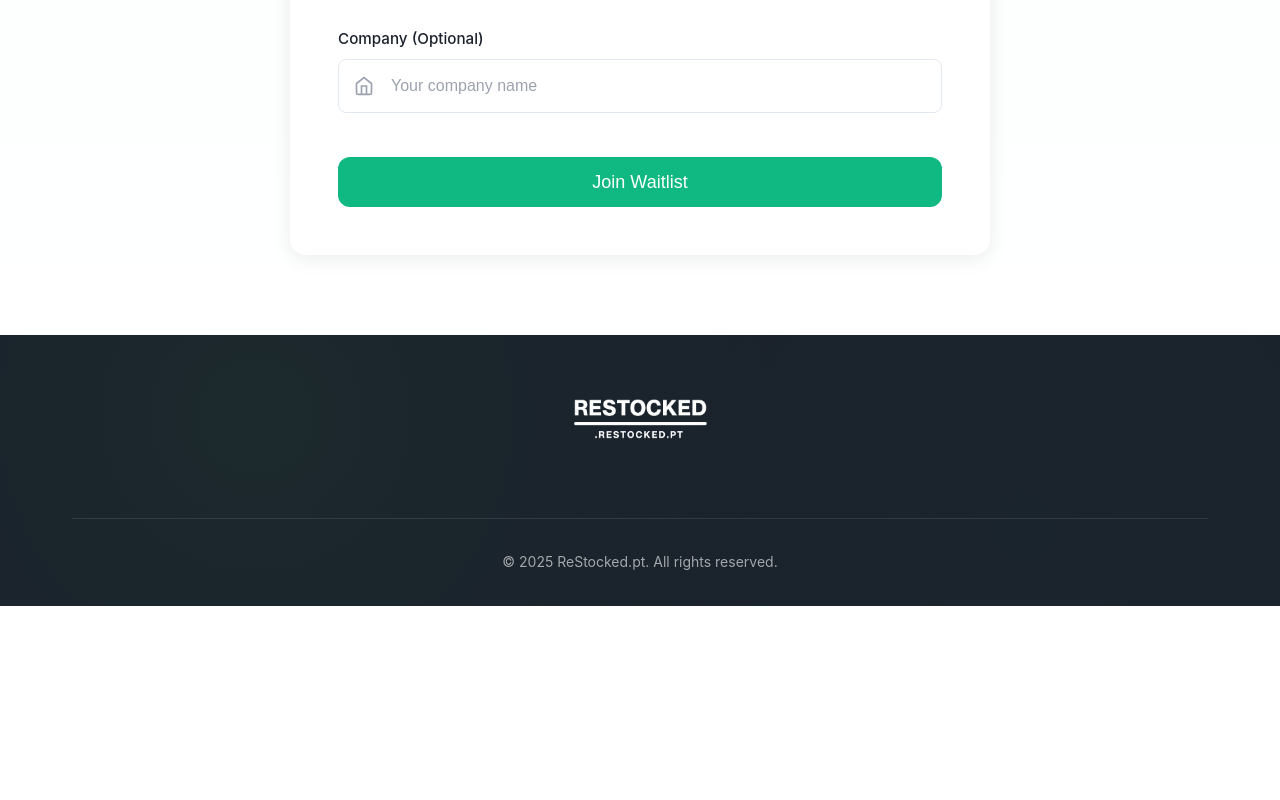
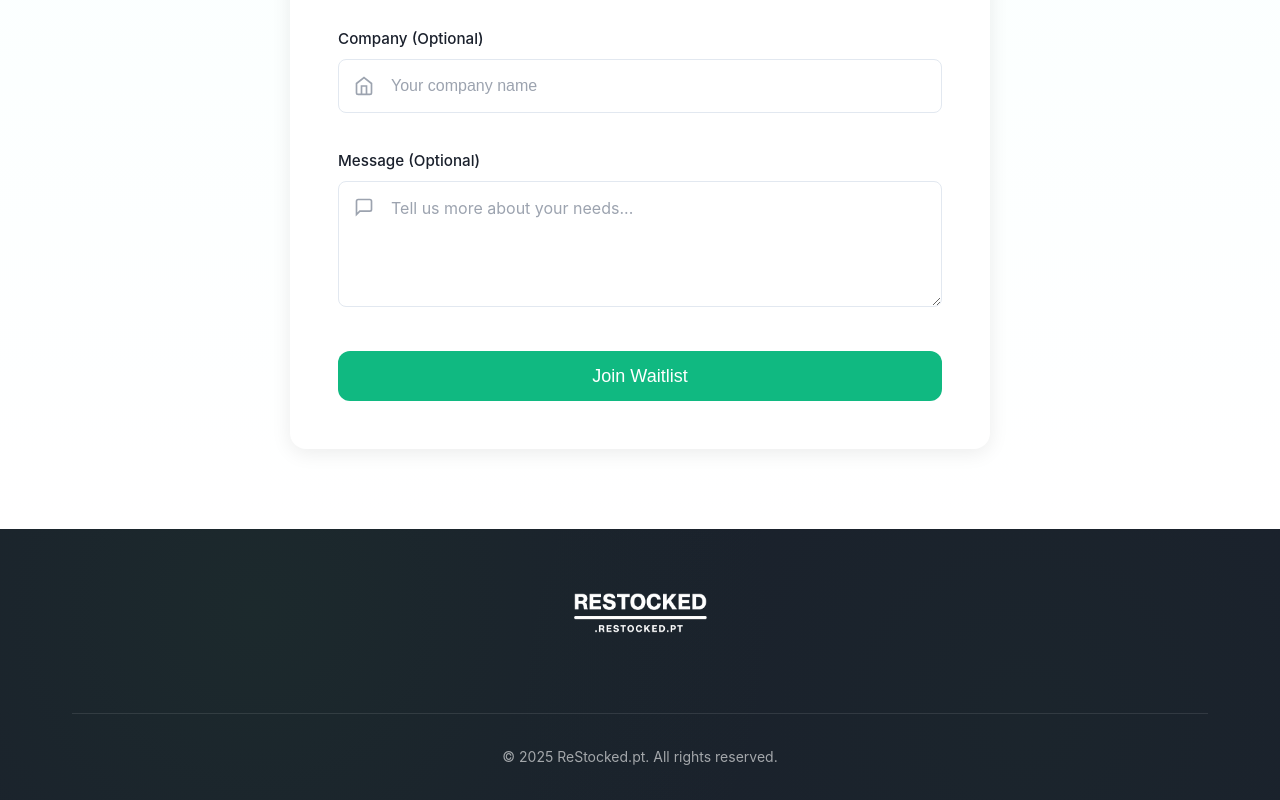
Before and after one commit to afonsorp/restocked-landing, a React (Vite) app: page / in a window 1280 px wide. Shown: the part 1519-2319 px from the top of the page. Before the commit the page ends 2125 px from the top, so only its background shows below. Built offline with nearby package versions, Linux system fonts and the light colour scheme.

Commit message:
feat: add message field to Contact form with localization updates

```diff
--- a/src/components/Contact.css
+++ b/src/components/Contact.css
@@ -115,6 +115,22 @@
   margin-top: 0.25rem;
 }
 
+textarea.form-control {
+  min-height: 120px;
+  resize: vertical;
+  padding-top: 0.875rem;
+  line-height: 1.5;
+  font-family: inherit;
+}
+
+.input-wrapper:has(textarea) {
+  align-items: flex-start;
+}
+
+.input-wrapper:has(textarea) .input-icon {
+  top: 1rem;
+}
+
 .btn--full-width {
   width: 100%;
   margin-top: 0.5rem;
--- a/src/components/Contact.jsx
+++ b/src/components/Contact.jsx
@@ -7,7 +7,8 @@ const Contact = () => {
   const [formData, setFormData] = useState({
     name: '',
     email: '',
-    company: ''
+    company: '',
+    message: ''
   });
   const [errors, setErrors] = useState({});
   const [isSubmitting, setIsSubmitting] = useState(false);
@@ -56,6 +57,7 @@ const Contact = () => {
     setIsSubmitting(true);
 
     try {
+      const userLanguage = localStorage.getItem('i18nextLng') || 'pt';
       const response = await fetch('https://formspree.io/f/meovkjla', {
         method: 'POST',
         headers: {
@@ -65,6 +67,8 @@ const Contact = () => {
           name: formData.name,
           email: formData.email,
           company: formData.company,
+          message: formData.message,
+          origin: userLanguage,
           _replyto: formData.email,
           _subject: 'Nova inscrição na Waitlist - ReStocked.pt',
         }),
@@ -72,7 +76,7 @@ const Contact = () => {
 
       if (response.ok) {
         setSubmitStatus('success');
-        setFormData({ name: '', email: '', company: '' });
+        setFormData({ name: '', email: '', company: '', message: '' });
       } else {
         setSubmitStatus('error');
       }
@@ -183,6 +187,26 @@ const Contact = () => {
                 </div>
               </div>
 
+              <div className="form-group">
+                <label htmlFor="message" className="form-label">
+                  {t('contact.form.message')}
+                </label>
+                <div className="input-wrapper">
+                  <svg className="input-icon" viewBox="0 0 24 24" fill="none" stroke="currentColor" strokeWidth="2">
+                    <path d="M21 15a2 2 0 0 1-2 2H7l-4 4V5a2 2 0 0 1 2-2h14a2 2 0 0 1 2 2z"/>
+                  </svg>
+                  <textarea
+                    id="message"
+                    name="message"
+                    value={formData.message}
+                    onChange={handleChange}
+                    className="form-control"
+                    placeholder={t('contact.form.messagePlaceholder')}
+                    rows="4"
+                  />
+                </div>
+              </div>
+
               <button
                 type="submit"
                 className="btn btn--primary btn--lg btn--full-width"
--- a/src/locales/en.json
+++ b/src/locales/en.json
@@ -83,7 +83,8 @@
       "company": "Company (Optional)",
       "companyPlaceholder": "Your company name",
       "phone": "Phone",
-      "message": "Message *",
+      "message": "Message (Optional)",
+      "messagePlaceholder": "Tell us more about your needs...",
       "submit": "Join Waitlist"
     },
     "email": "Email",
--- a/src/locales/es.json
+++ b/src/locales/es.json
@@ -83,7 +83,8 @@
       "company": "El nombre de su empresa (Opcional)",
       "companyPlaceholder": "El nombre de su empresa",
       "phone": "Teléfono",
-      "message": "Mensaje *",
+      "message": "Mensaje (Opcional)",
+      "messagePlaceholder": "Cuéntanos más sobre tus necesidades...",
       "submit": "Unirse a la Lista de Espera"
     },
     "email": "Email",
--- a/src/locales/fr.json
+++ b/src/locales/fr.json
@@ -83,7 +83,8 @@
       "company": "Nom de votre entreprise (Optionnel)",
       "companyPlaceholder": "Nom de votre entreprise",
       "phone": "Téléphone",
-      "message": "Message *",
+      "message": "Message (Optionnel)",
+      "messagePlaceholder": "Parlez-nous de vos besoins...",
       "submit": "Rejoindre la Liste d'Attente"
     },
     "email": "Email",
--- a/src/locales/pt.json
+++ b/src/locales/pt.json
@@ -83,7 +83,8 @@
       "company": "Nome da sua empresa (Opcional)",
       "companyPlaceholder": "Nome da sua empresa",
       "phone": "Telefone",
-      "message": "Mensagem *",
+      "message": "Mensagem (Opcional)",
+      "messagePlaceholder": "Conte-nos mais sobre as suas necessidades...",
       "submit": "Juntar-se à Lista de Espera"
     },
     "email": "Email",
```
